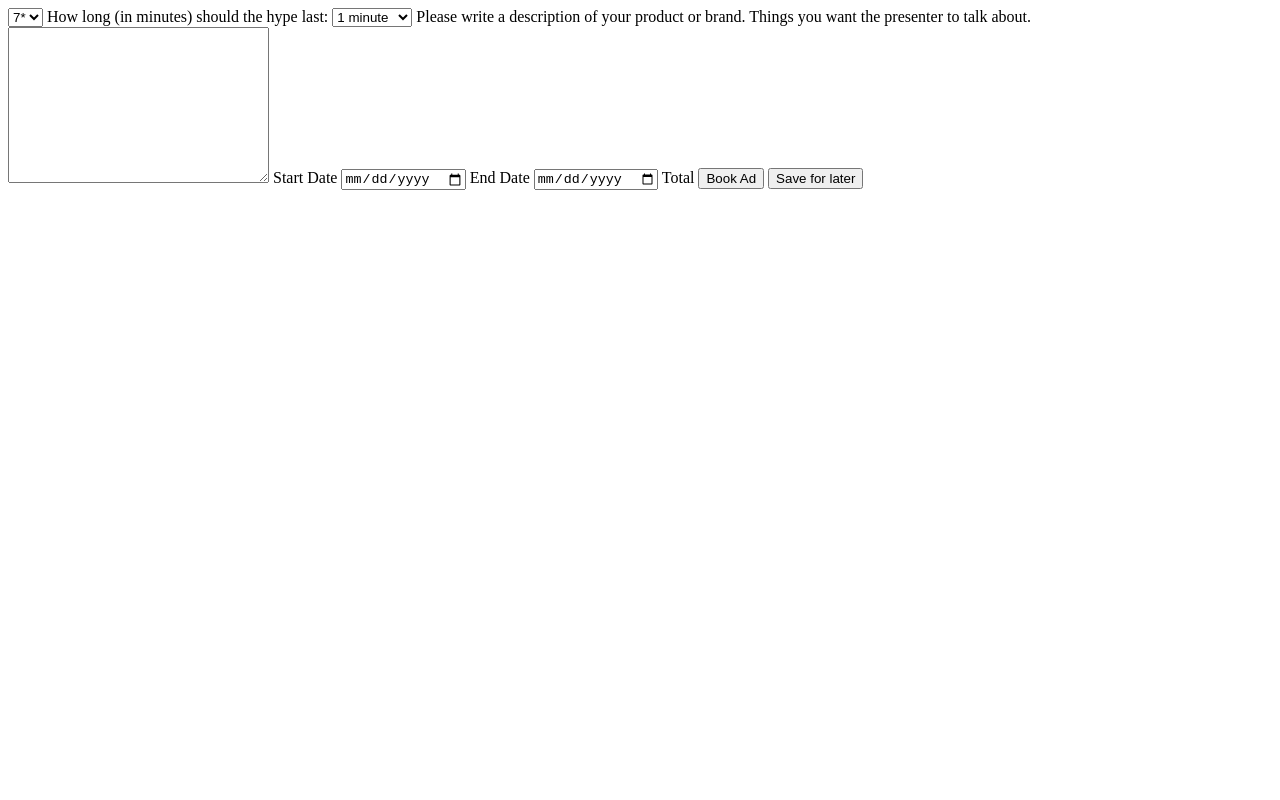
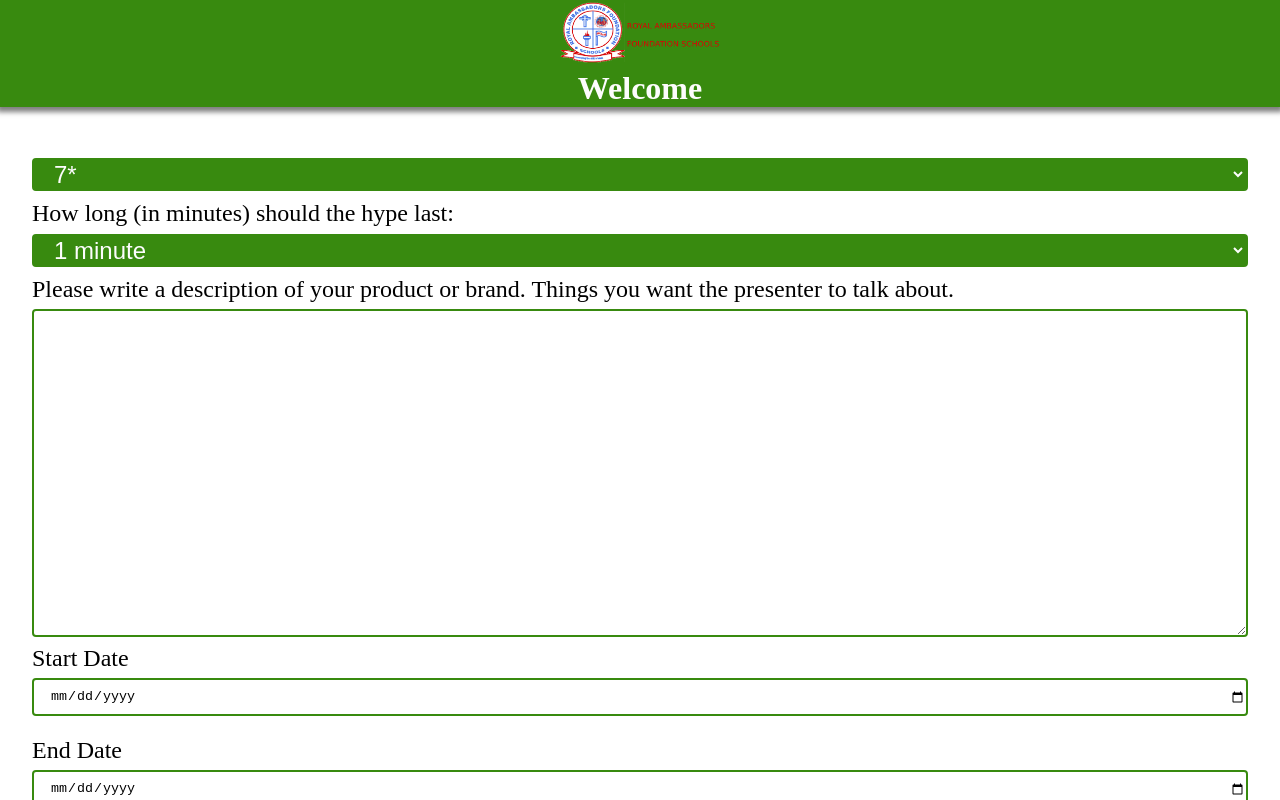
Before and after one commit to tony-eneh/npo-calculator, a website: page src/hype.html in a window 1280 px wide. Shown: the top 800 px of the page. Drawn offline with Linux system fonts and the light colour scheme.

Commit message:
Style hype.html

```diff
--- a/src/hype.html
+++ b/src/hype.html
@@ -6,10 +6,19 @@
     <meta name="viewport" content="width=device-width, initial-scale=1.0">
     <meta http-equiv="X-UA-Compatible" content="ie=edge">
     <title>Hype</title>
+    <link rel="stylesheet" href="styles/main.css">
 </head>
 
 <body>
-    <div>
+    <!-- header -->
+    <header id="header">
+        <div class="logo"><img class="" src="images/logo.png" alt="WazobiaFM logo"></div>
+        <h1 class="title">Welcome</h1>
+    </header>
+
+    <!-- main -->
+    <main id="main">
+        <form>
             <select name="stars" id="stars">
                 <option value="7*">7*</option>
                 <option value="6*">6*</option>
@@ -35,10 +44,13 @@
             <label for="total">Total</label>
             <output name="total" id="total"></output>
 
-        <button class="pri-button">Book Ad</button>
-        <button class="sec-button">Save for later</button>
+            <button class="button">Book Ad</button>
+            <button class="button">Save for later</button>
         </form>
-    </div>
+    </main>
+
+    <!-- footer -->
+    <footer id="footer"></footer>
 </body>
 
 </html>
```
Lines whose indentation alone changed are shown as unchanged.
